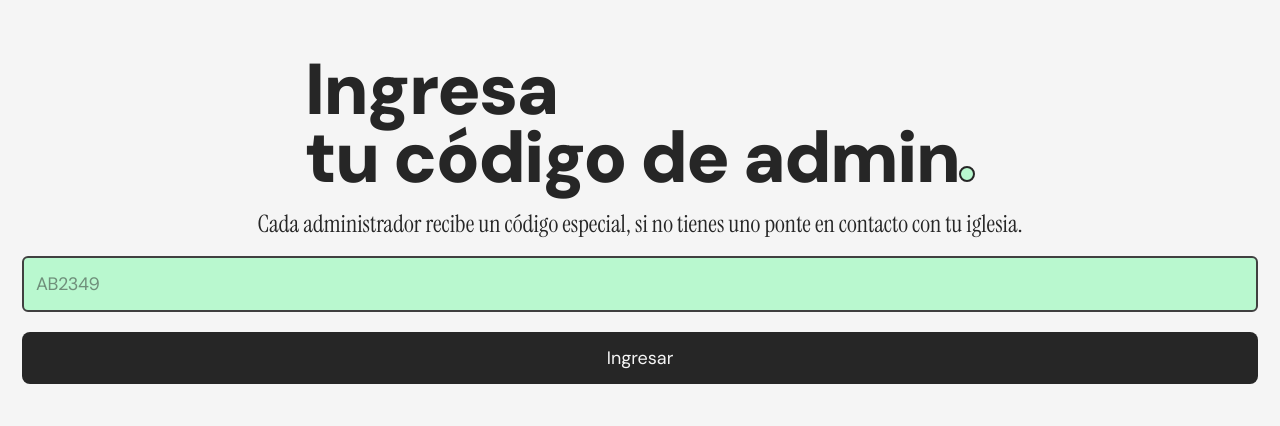
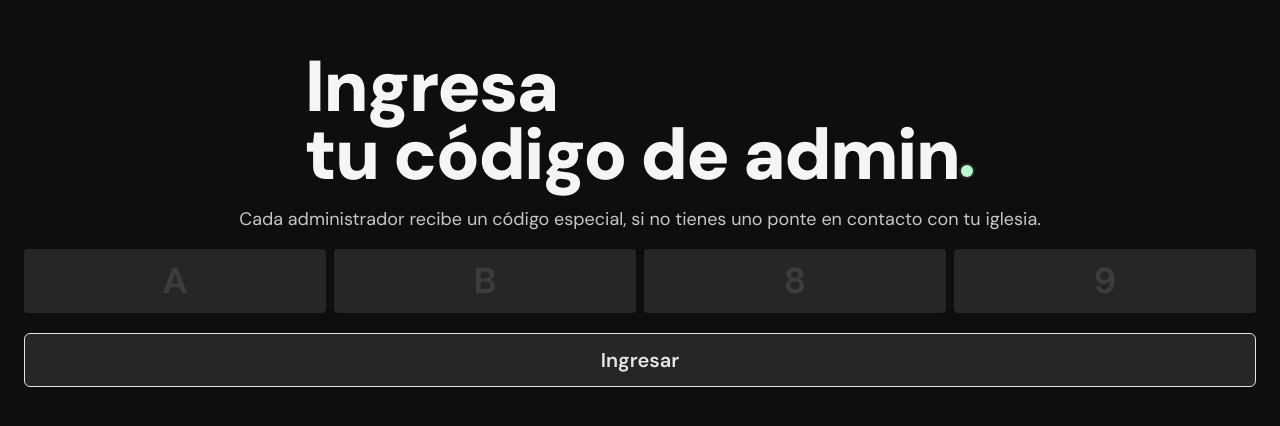
Before and after one commit to pablos-juan/crono, a SvelteKit app: page /admin/login in a window 1280 px wide. Shown: the part 180-606 px from the top of the page. Built offline with nearby package versions, Linux system fonts and the light colour scheme.

Commit message:
refactor: update login page layout and enhance error display

```diff
--- a/src/routes/admin/login/+page.svelte
+++ b/src/routes/admin/login/+page.svelte
@@ -1,5 +1,4 @@
 <script>
-  import { fade } from 'svelte/transition'
   let code = $state('')
   let error = $state(false)
 
@@ -19,10 +18,10 @@
 </script>
 
 <main
-  class="h-dvh flex flex-col justify-center items-center gap-5 p-5.5 bg-neutral-100 text-white"
+  class="h-dvh flex flex-col justify-center items-center gap-5 p-6 bg-neutral-950/98"
 >
   <h1
-    class="text-7xl text-neutral-800 font-sans font-black tracking-tight leading-17"
+    class="text-7xl text-neutral-100 font-sans font-black tracking-tight leading-17"
   >
     Ingresa <br />
     tu código de admin<span
@@ -30,25 +29,51 @@
     ></span>
   </h1>
 
-  <p class="text-neutral-800 font-serif leading-6 text-2xl">
-    Cada administrador recibe un código especial, si no tienes uno ponte en
-    contacto con tu iglesia.
+  <p class="leading-5 text-lg text-neutral-100/80">
+    Cada administrador recibe un código especial, si no tienes uno ponte en contacto con tu iglesia.
   </p>
 
-  <input
+  <div class="flex gap-2">
+    <input
     type="password"
     bind:value={code}
-    placeholder="AB2349"
-    class="w-full bg-green-200 border-2 border-neutral-700 rounded-md p-3 text-neutral-800 text-lg tracking-tight"
-  />
+    placeholder="A"
+    class="w-full bg-neutral-800 rounded-sm p-3 text-neutral-600 text-4xl text-center font-bold"
+    />
+
+    <input
+    type="password"
+    bind:value={code}
+    placeholder="B"
+    class="w-full bg-neutral-800 rounded-sm p-3 text-neutral-600 text-4xl text-center font-bold"
+    />
+
+    <input
+    type="password"
+    bind:value={code}
+    placeholder=8
+    class="w-full bg-neutral-800 rounded-sm p-3 text-neutral-600 text-4xl text-center font-bold"
+    />
+
+    <input
+    type="password"
+    bind:value={code}
+    placeholder=9
+    class="w-full bg-neutral-800 rounded-sm p-3 text-neutral-600 text-4xl text-center font-bold"
+    />
+  </div>
 
   {#if error}
-    <p transition:fade class="text-red-400 text-sm">Código incorrecto</p>
+    <article class="bg-red-200 w-full p-2 leading-4 text-red-900 font-normal rounded-sm border border-red-900 flex gap-2">
+      Este código no pertenece a ningún administrador.
+
+      <img class="h-5" src="/adv.svg" alt="Error icon">
+    </article>
   {/if}
 
   <button
     onclick={verify}
-    class="w-full bg-neutral-800 text-neutral-100 rounded-lg p-3 text-lg"
+    class="w-full transition-colors duration-200 active:bg-green-300 active:text-neutral-800 bg-neutral-800 text-neutral-200 border border-neutral-200 rounded-md p-3 text-xl font-semibold"
   >
     Ingresar
   </button>
```
Also changed, not shown: static/adv.svg (added).
